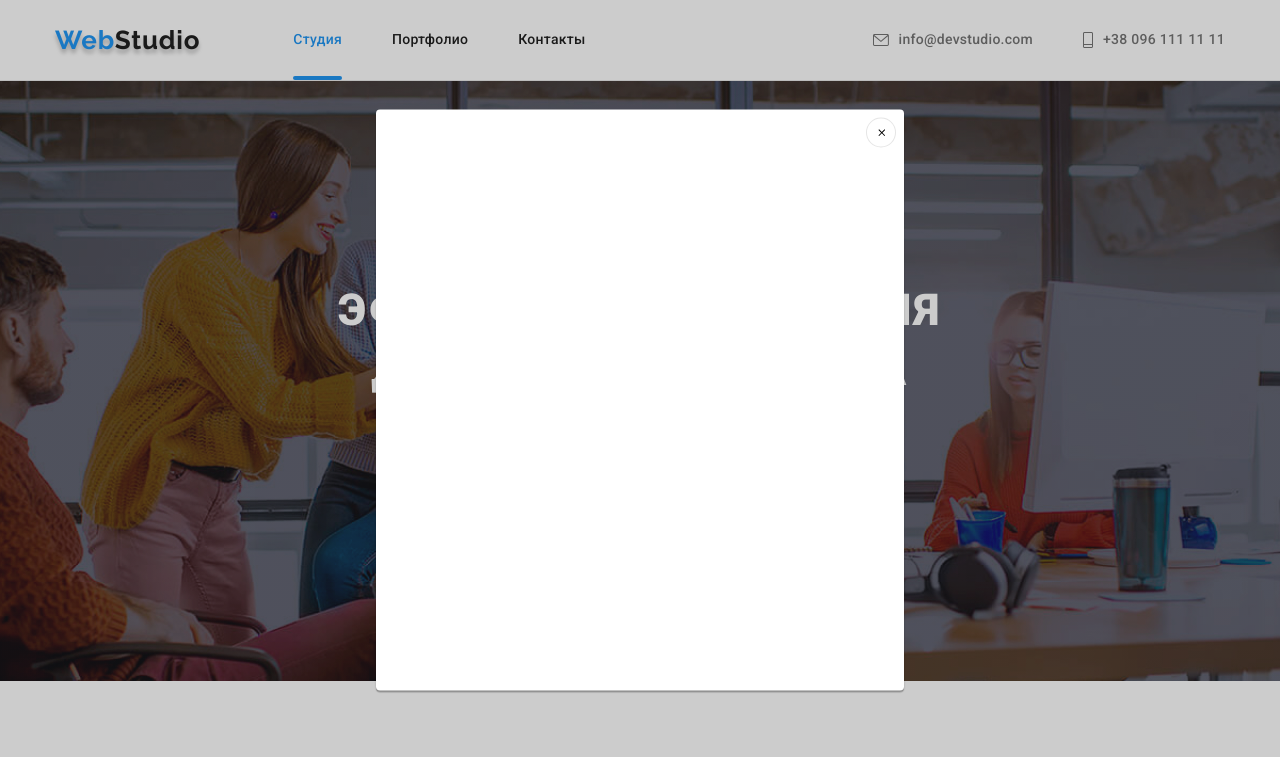
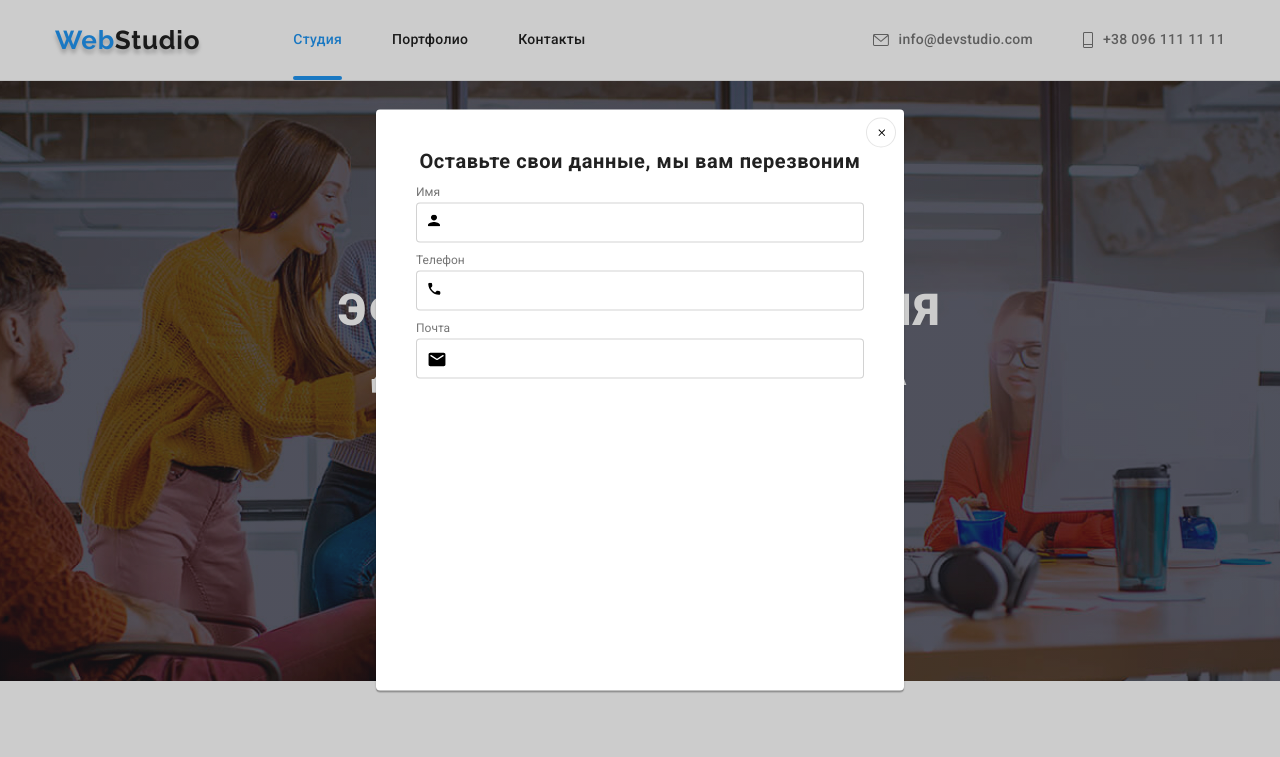
Before and after one commit to OlekSandr-offensive/goit-markup-hw-06, a plain HTML site: page index.html in a window 1280 px wide. Both pictures are taken after a click on the button "Заказать услугу". Shown: the top 757 px of the page. Drawn offline with nearby package versions, Linux system fonts and the light colour scheme.

Commit message:
додав імпут

```diff
--- a/css/style.css
+++ b/css/style.css
@@ -753,7 +753,7 @@ footer .container {
   clip: rect(0 0 0 0);
 }
 
-/* JS window */
+/* Modal window */
 
 .backdrop {
   position: fixed;
@@ -806,3 +806,53 @@ footer .container {
 .modal-button:focus {
   outline: none;
 }
+
+.form-window {
+  padding: 40px;
+}
+
+.form-text {
+  font-weight: 700;
+  font-size: 20px;
+  line-height: 23px;
+  text-align: center;
+  letter-spacing: 0.03em;
+  color: var(--tittle-text-color);
+  margin-bottom: 12px;
+}
+
+.form-box {
+  position: relative;
+  cursor: pointer;
+}
+
+.form-line {
+  display: block;
+  margin-bottom: 4px;
+  font-style: normal;
+  font-weight: 400;
+  font-size: 12px;
+  line-height: 14px;
+  color: var(--primary-text-color);
+}
+
+.input {
+  width: 100%;
+  height: 40px;
+  margin-bottom: 10px;
+  border-radius: 4px;
+  border: 1px solid rgba(33, 33, 33, 0.2);
+  box-sizing: border-box;
+  cursor: pointer;
+  transition: 250ms var(--timing-function);
+}
+
+.form-svg {
+  position: absolute;
+  left: 12px;
+  top: 30px;
+}
+
+.form-box .input {
+  padding-left: 42px;
+}
--- a/index.html
+++ b/index.html
@@ -393,10 +393,40 @@
                         <use href="./image/svg/sprite.svg#close-modal"></use>
                     </svg>
                 </button>
+                    <div class="form-window">
+                        <h2 class="form-text">Оставьте свои данные, мы вам перезвоним</h2>
+                        <form class="form" autocomplete="off">
+                            <div class="form-box">
+                                <label>
+                                <span class="form-line">Имя</span>
+                                    <input type="text" name="name" class="input">
+                                    <svg class="form-svg" width="12" height="12">
+                                        <use href="./image/svg/sprite.svg#Vector"></use>
+                                    </svg>
+                                </label>
                             </div>
-
+                            <div class="form-box">
+                                <label>
+                                    <span class="form-line">Телефон</span>
+                                    <input type="text" name="name" class="input">
+                                    <svg class="form-svg" width="13" height="13">
+                                        <use href="./image/svg/sprite.svg#Vector-1"></use>
+                                    </svg>
+                                </label>
                             </div>
-
+                            <div class="form-box">
+                                <label>
+                                    <span class="form-line">Почта</span>
+                                    <input type="text" name="name" class="input">
+                                    <svg class="form-svg" width="18" height="18">
+                                        <use href="./image/svg/sprite.svg#Vector-2"></use>
+                                    </svg>
+                                </label>
+                            </div>
+                        </form>
+                    </div>
+            </div>
+        </div>
     <script src="./JS/modal.js"></script>
 </body>
 
```
Lines whose indentation alone changed are shown as unchanged.
